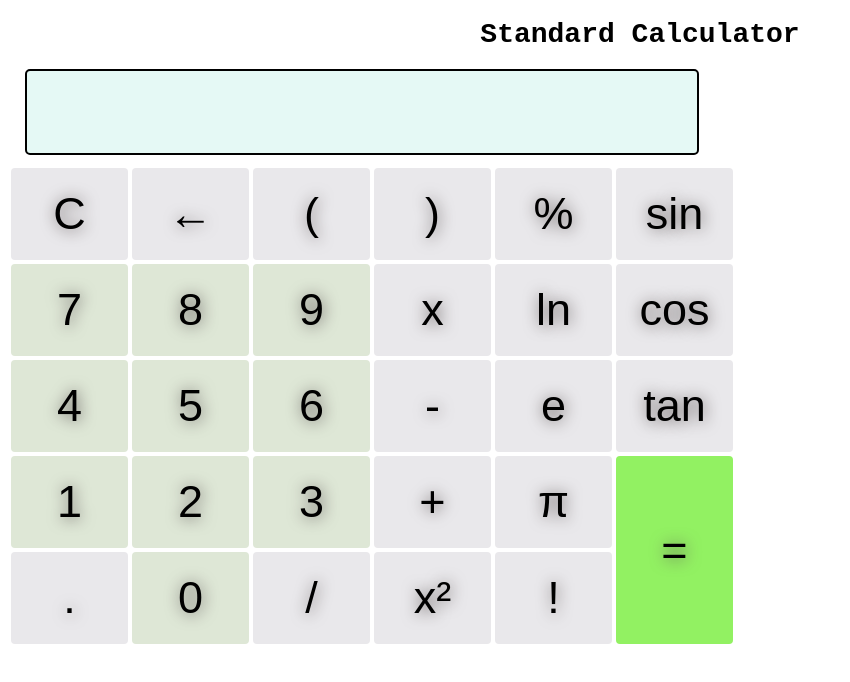
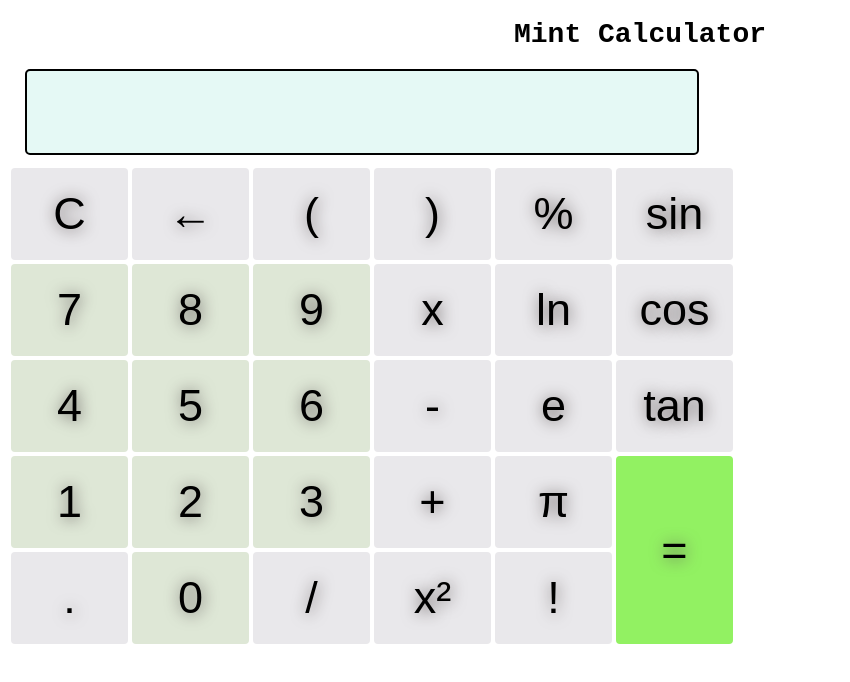
Before and after one commit to ArvindSaini978/Mint-Calculator, a plain HTML site: page index.html in a window 1280 px wide. Shown: the whole page, without its empty margins (0-850 px from the left). Drawn offline with Linux system fonts and the light colour scheme.

Commit message:
Changed app title

```diff
--- a/index.html
+++ b/index.html
@@ -6,12 +6,12 @@
     <meta name="viewport" content="width=device-width, initial-scale=1.0">
     <meta http-equiv="X-UA-Compatible" content="ie=edge">
     <link rel="stylesheet" href="style.css">
-    <title>Calculator</title>
+    <title>Mint Calculator</title>
 </head>
 
 <body>
     <div class="container">
-        <h1>Standard Calculator</h1>
+        <h1>Mint Calculator</h1>
         <div class="calculator">
             <input type="text" name="screen" id="screen" >
             <table>
```
